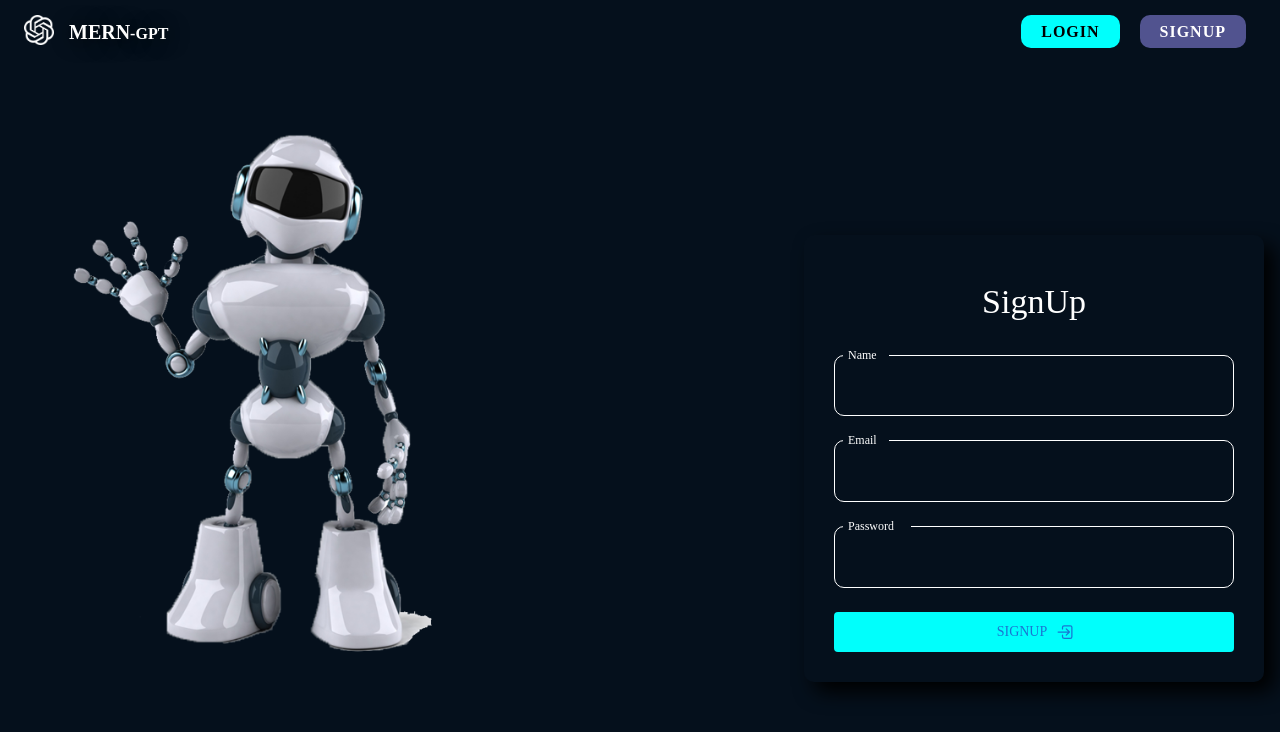
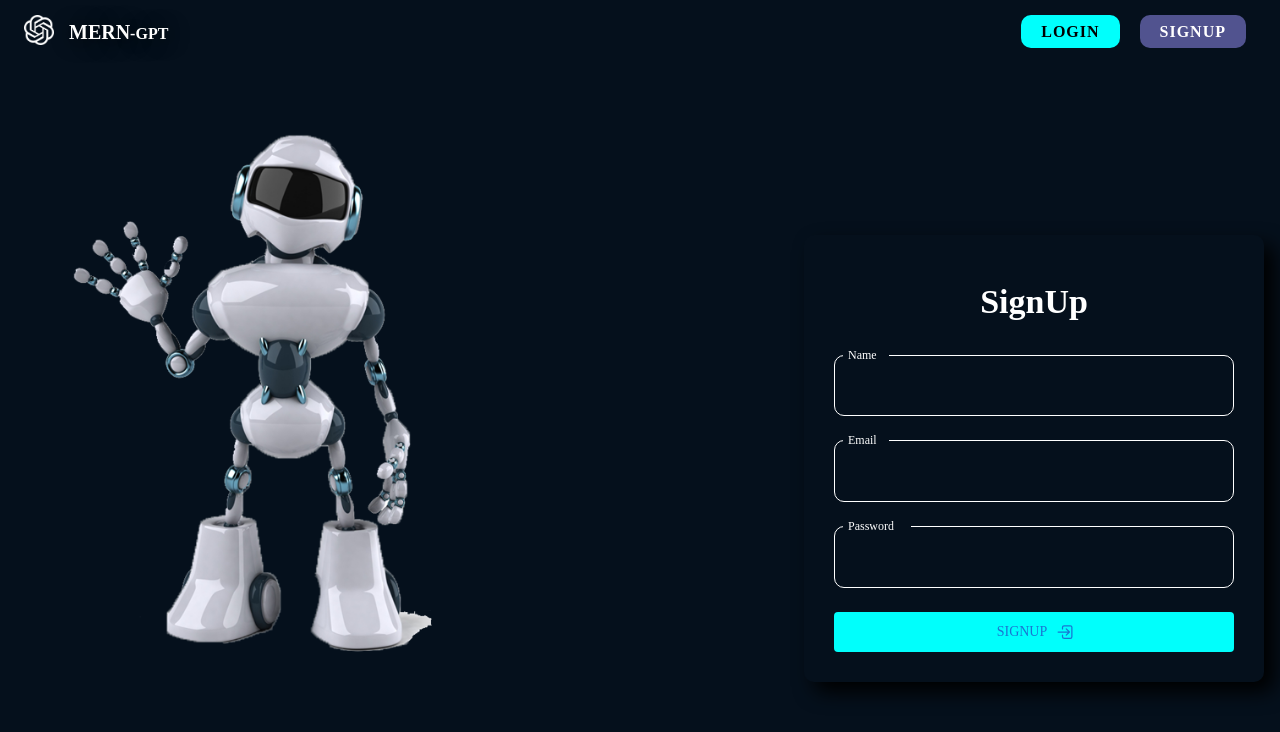
Before and after one commit to khanshahnwaz/MERN_ChatBot, a React (Vite) app in the folder frontend/: page /signup in a window 1280 px wide. Shown: the top 732 px of the page. Built offline with nearby package versions, Linux system fonts and the light colour scheme; no server answers; a web font is replaced by a local one.

Commit message:
typography errors

```diff
--- a/frontend/src/components/typer/TypeAnim.tsx
+++ b/frontend/src/components/typer/TypeAnim.tsx
@@ -1,4 +1,3 @@
-import React from 'react'
 import { TypeAnimation } from 'react-type-animation';
 const TypeAnim = () => {
     return (
--- a/frontend/src/pages/Home.tsx
+++ b/frontend/src/pages/Home.tsx
@@ -1,5 +1,4 @@
 import { Box, useMediaQuery,useTheme } from '@mui/material'
-import React from 'react'
 import TypeAnim from '../components/typer/TypeAnim'
 import Footer from "../components/footer/Footer"
 const Home = () => {
--- a/frontend/src/pages/Login.tsx
+++ b/frontend/src/pages/Login.tsx
@@ -63,11 +63,10 @@ const navigate=useNavigate();
             }}
           >
             <Typography
-
              variant="h4"
              textAlign="center"
              padding={2}
-             fontweight={600}
+             fontWeight={600}
 
            >
               Login
--- a/frontend/src/pages/NotFound.tsx
+++ b/frontend/src/pages/NotFound.tsx
@@ -1,4 +1,3 @@
-import React from 'react'
 
 const NotFound = () => {
   return (
--- a/frontend/src/pages/SignUp.tsx
+++ b/frontend/src/pages/SignUp.tsx
@@ -3,7 +3,6 @@ import { IoLogInOutline } from "react-icons/io5";
 import CustomizedInput from "../components/shared/CustomizedInput";
 import { useAuth } from "../context/AuthContext";
 import toast from "react-hot-toast";
-import { useEffect } from "react";
 import { useNavigate } from "react-router-dom";
 
 const SignUp = () => {
@@ -60,13 +59,14 @@ const navigate=useNavigate();
             }}
           >
             <Typography
-              variant="h4"
+             variant="h4"
               textAlign="center"
               padding={2}
-              fontweight={600}
+              fontWeight={600}
             >
               SignUp
             </Typography>
+
             <CustomizedInput type="text" name="name" label="Name"/>
             <CustomizedInput type="email" name="email" label="Email"/>
             <CustomizedInput type="password" name="password" label="Password"/>
```
